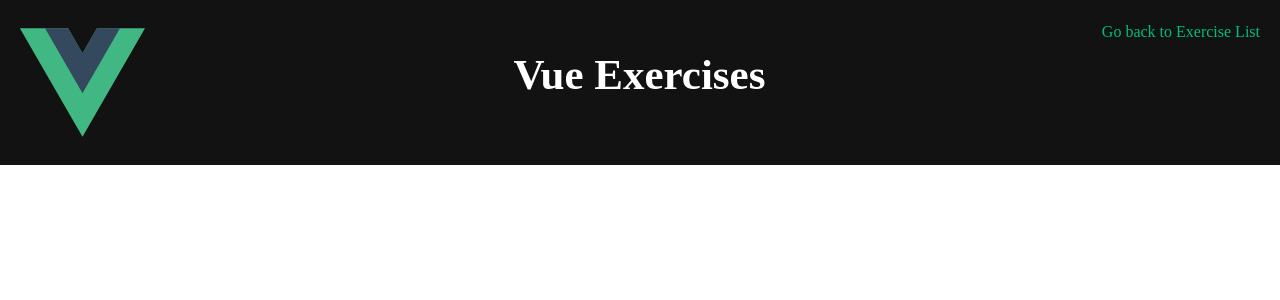
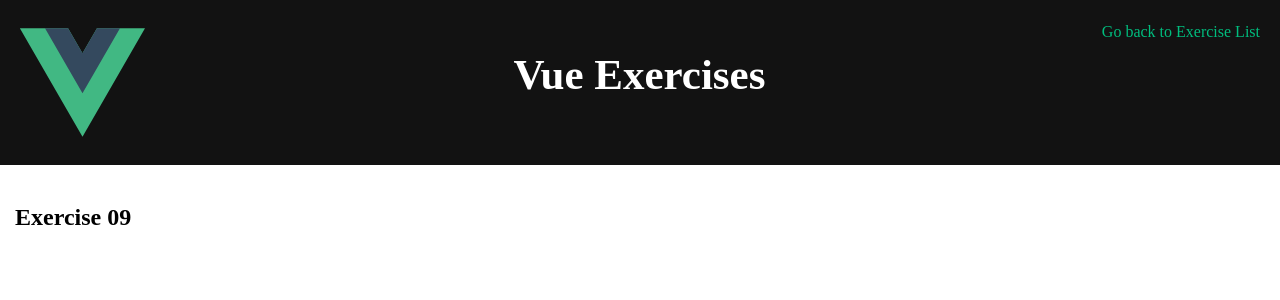
Before and after one commit to galaxyuliana/VueExercises, a Vue app in the folder first-vue-project/: page /09 in a window 1280 px wide. Shown: the top 300 px of the page. Built offline with nearby package versions, Linux system fonts and the light colour scheme.

Commit message:
Added Exercise09

```diff
--- /dev/null
+++ b/first-vue-project/src/components/Exercise/09/Exercise09.vue
@@ -0,0 +1,5 @@
+<template>
+    <div>
+        <h2>Exercise 09</h2>
+    </div>
+</template>
--- a/first-vue-project/src/components/ExerciseList.vue
+++ b/first-vue-project/src/components/ExerciseList.vue
@@ -7,6 +7,7 @@ import Exercise05 from './Exercise/05/Exercise05.vue'
 import Exercise06 from './Exercise/06/Exercise06.vue'
 import Exercise07 from './Exercise/07/Exercise07.vue'
 import Exercise08 from './Exercise/08/Exercise08.vue'
+import Exercise09 from './Exercise/09/Exercise09.vue'
 </script>
 
 <template>
@@ -19,6 +20,7 @@ import Exercise08 from './Exercise/08/Exercise08.vue'
         <router-link class="nav-link" to="/06">Exercies 06</router-link>
         <router-link class="nav-link" to="/07">Exercies 07</router-link>
         <router-link class="nav-link" to="/08">Exercies 08</router-link>
+        <router-link class="nav-link" to="/09">Exercies 09</router-link>
     </div>
 </template>
 
--- a/first-vue-project/src/router.js
+++ b/first-vue-project/src/router.js
@@ -8,6 +8,7 @@ import Exercise05 from './components/Exercise/05/Exercise05.vue'
 import Exercise06 from './components/Exercise/06/Exercise06.vue'
 import Exercise07 from './components/Exercise/07/Exercise07.vue'
 import Exercise08 from './components/Exercise/08/Exercise08.vue'
+import Exercise09 from './components/Exercise/09/Exercise09.vue'
 
 const routes = [{
     path: '/',
@@ -53,6 +54,11 @@ const routes = [{
     path: '/08',
     name: 'Exercise08',
     component: Exercise08
+  },
+  {
+    path: '/09',
+    name: 'Exercise09',
+    component: Exercise09
   }
 ]
 
```
